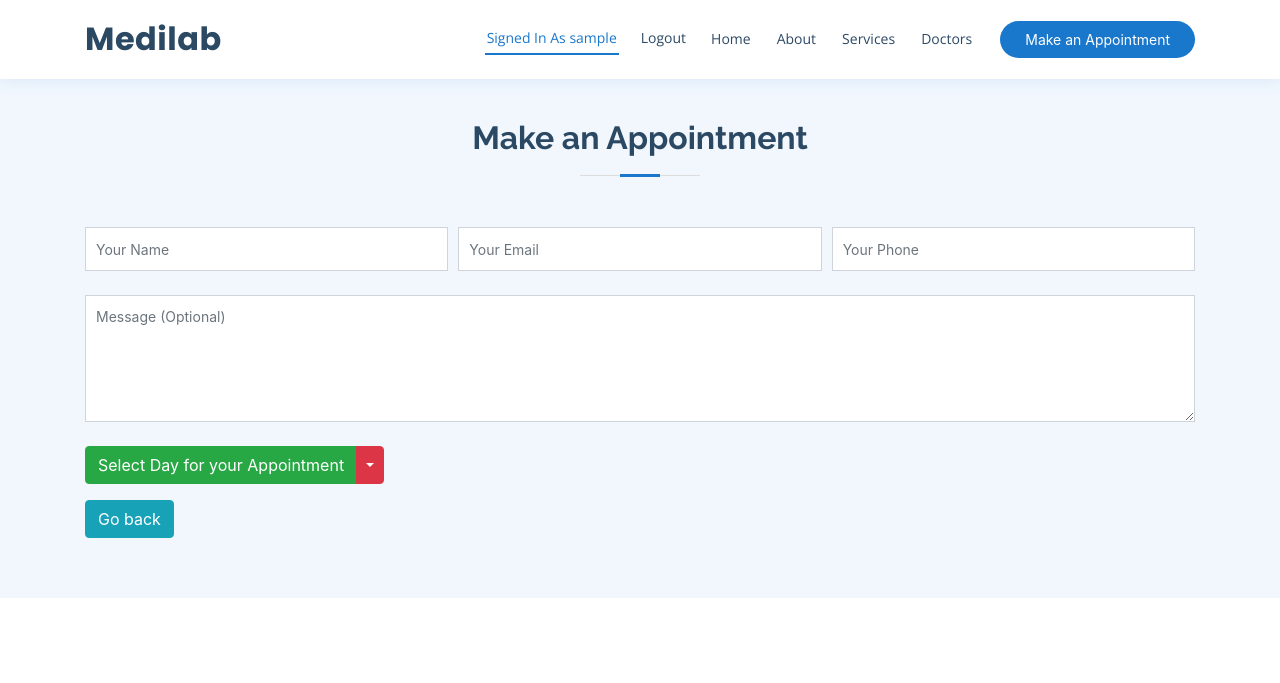
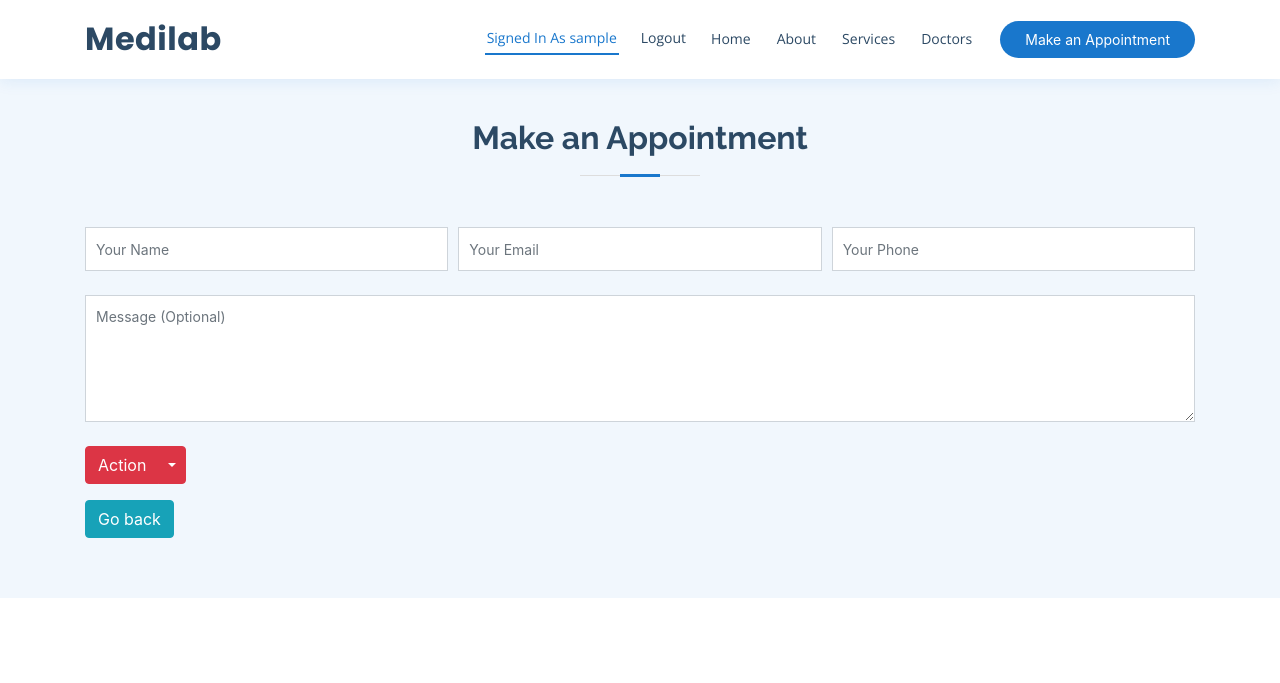
Before and after one commit to Avinash2609/seproject, a Node server app: page /campgrounds/new in a window 1280 px wide. Shown: the part 41-724 px from the top of the page. Run offline with Node 20, Linux system fonts and the light colour scheme; the visitor is signed in with stand-in values (Sample User, id 1); some libraries are stand-ins or nearby versions.

Commit message:
issue unresolved

```diff
--- a/app.js
+++ b/app.js
@@ -16,7 +16,7 @@ var bodyparser=require("body-parser");
 app.use(bodyparser.urlencoded({extended:true}));
 
 var mongoose=require("mongoose");
-mongoose.connect("mongodb+srv://Avinash2609:ourproject@cluster0.qa8fk.mongodb.net/Medilab?retryWrites=true&w=majority", {useNewUrlParser: true});
+mongoose.connect("mongodb+srv://Avinash2609:Avinash@5181@cluster0.qa8fk.mongodb.net/Medilab?retryWrites=true&w=majority", {useNewUrlParser: true});
 
 var flash = require("connect-flash");
 app.use(flash());
--- a/views/campgrounds/new.ejs
+++ b/views/campgrounds/new.ejs
@@ -28,20 +28,34 @@
             <div class="validate"></div>
           </div>
 
-          <div class="btn-group">
+          <!-- <div class="btn-group">
             <button type="button" class="btn btn-success">Select Day for your Appointment</button>
             <button type="button" class="btn btn-danger dropdown-toggle dropdown-toggle-split" data-toggle="dropdown" aria-haspopup="true" aria-expanded="false">
               <span class="sr-only">Toggle Dropdown</span>
             </button>
             <div class="dropdown-menu">
-              <button type="submit" class='dropdown-item btn btn-light btn-lg' name="campground[day]" value="Monday" >Monday</button></li>
-              <button type="submit" class='dropdown-item btn btn-light btn-lg' name="campground[day]" value="Tuesday" >Tuesday</button></li>
-              <button type="submit" class='dropdown-item btn btn-light btn-lg' name="campground[day]" value="Wednesday">Wednesday</button></li>
-              <button type="submit" class='dropdown-item btn btn-light btn-lg' name="campground[day]" value="Thursday">Thursday</button></li>
-              <button type="submit" class='dropdown-item btn btn-light btn-lg' name="campground[day]" value="Friday">Friday</button></li>
-              <button type="submit" class='dropdown-item btn btn-light btn-lg' name="campground[day]" value="Saturday">Saturday</button></li>
+              <button type="submit" class='dropdown-item' name="campground[day]" value="Monday" >Monday</button></li>
+              <button type="submit" class='dropdown-item' name="campground[day]" value="Tuesday" >Tuesday</button></li>
+              <button type="submit" class='dropdown-item' name="campground[day]" value="Wednesday">Wednesday</button></li>
+              <button type="submit" class='dropdown-item' name="campground[day]" value="Thursday">Thursday</button></li>
+              <button type="submit" class='dropdown-item' name="campground[day]" value="Friday">Friday</button></li>
+              <button type="submit" class='dropdown-item' name="campground[day]" value="Saturday">Saturday</button></li>
             </div>
-          </div>
+          </div> -->
+          <!-- Example split danger button -->
+<div class="btn-group">
+  <button type="button" class="btn btn-danger">Action</button>
+  <button type="button" class="btn btn-danger dropdown-toggle dropdown-toggle-split" data-toggle="dropdown" aria-haspopup="true" aria-expanded="false">
+    <span class="sr-only">Toggle Dropdown</span>
+  </button>
+  <div class="dropdown-menu">
+    <a class="dropdown-item" href="#">Action</a>
+    <a class="dropdown-item" href="#">Another action</a>
+    <a class="dropdown-item" href="#">Something else here</a>
+    <div class="dropdown-divider"></div>
+    <a class="dropdown-item" href="#">Separated link</a>
+  </div>
+</div>
 
       </form>
       <a class="btn btn-info" href="/campgrounds">Go back</a>
```
